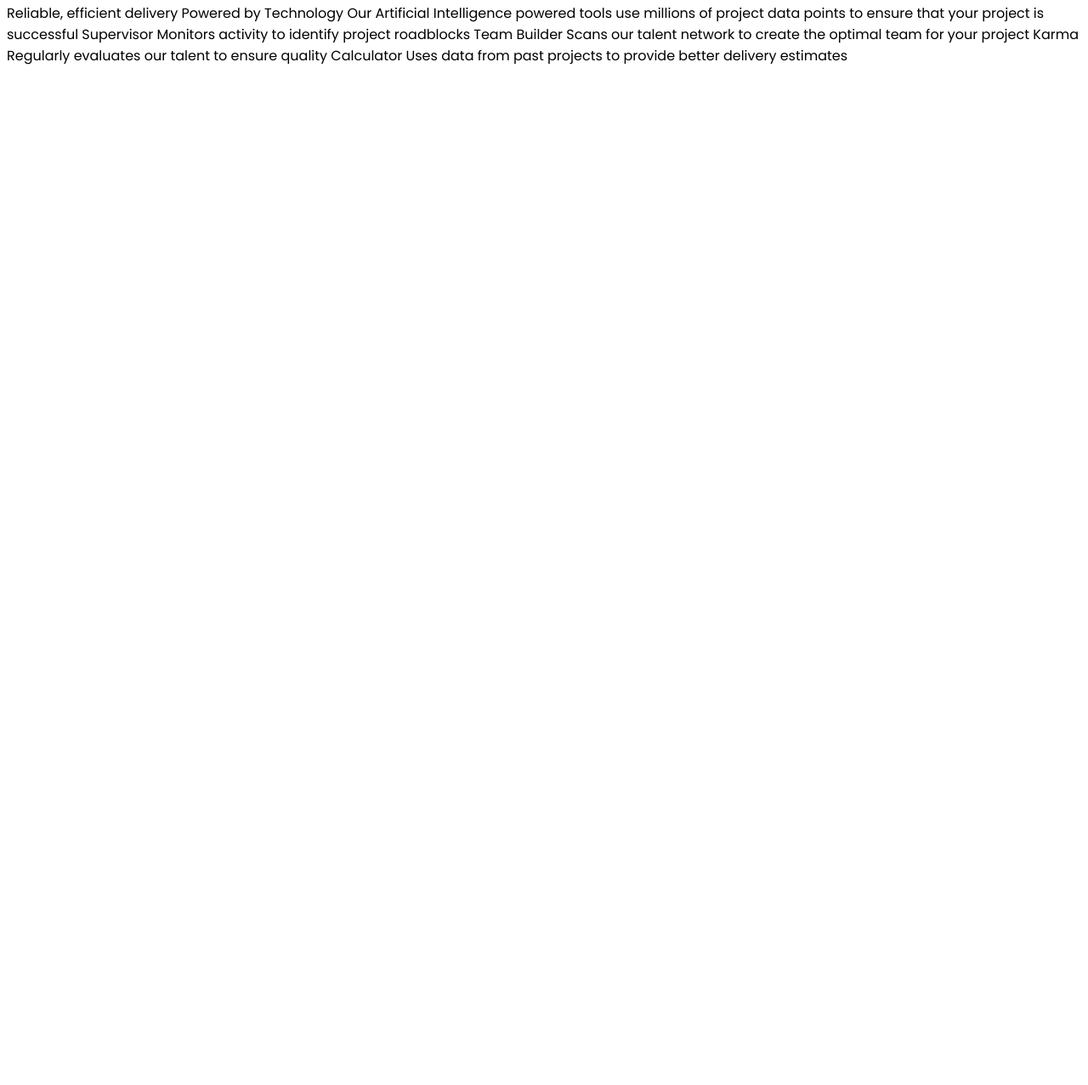
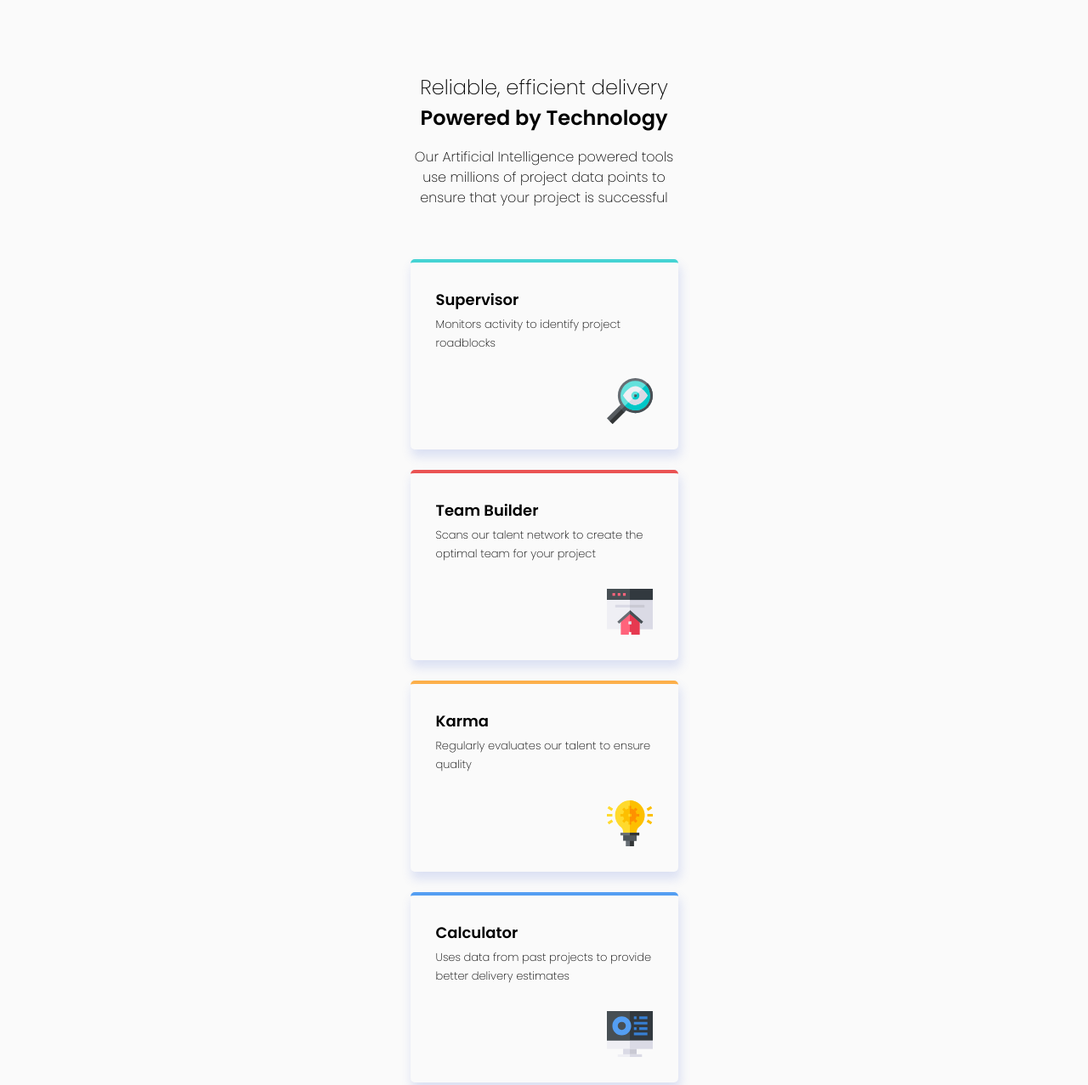
Before and after one commit to JimTK16/four-card-feature-section, a plain HTML site: page index.html in a window 1280 px wide. Shown: the part 5-1282 px from the top of the page at 85% size. Before the commit the page ends 800 px from the top, so only its background shows below. Drawn offline with Linux system fonts and the light colour scheme.

Commit message:
add mobile and desktop version

```diff
--- a/index.html
+++ b/index.html
@@ -7,12 +7,76 @@
     <title>Four card feature section</title>
   </head>
   <body>
-    Reliable, efficient delivery Powered by Technology Our Artificial
-    Intelligence powered tools use millions of project data points to ensure
-    that your project is successful Supervisor Monitors activity to identify
-    project roadblocks Team Builder Scans our talent network to create the
-    optimal team for your project Karma Regularly evaluates our talent to ensure
-    quality Calculator Uses data from past projects to provide better delivery
-    estimates
+    <main class="main">
+      <header class="header">
+        <h1 class="header-text-normal">Reliable, efficient delivery</h1>
+        <h2 class="header-text-bold">Powered by Technology</h2>
+        <p class="header-text-sm">
+          Our Artificial Intelligence powered tools use millions of project data
+          points to ensure that your project is successful
+        </p>
+      </header>
+      <section class="cards-container">
+        <div class="card supervisor">
+          <h3 class="card-header">Supervisor</h3>
+          <p class="card-text-sm">
+            Monitors activity to identify project roadblocks
+          </p>
+          <div class="icon-wrapper">
+            <img
+              src="images/icon-supervisor.svg"
+              alt="magnifying glass icon"
+              width="64"
+              height="64"
+            />
+          </div>
+        </div>
+        <div class="cards-wrapper">
+          <div class="card team-builder">
+            <h3 class="card-header">Team Builder</h3>
+            <p class="card-text-sm">
+              Scans our talent network to create the optimal team for your
+              project
+            </p>
+            <div class="icon-wrapper">
+              <img
+                src="images/icon-team-builder.svg"
+                alt="team builder icon"
+                width="64"
+                height="64"
+              />
+            </div>
+          </div>
+          <div class="card karma">
+            <h3 class="card-header">Karma</h3>
+            <p class="card-text-sm">
+              Regularly evaluates our talent to ensure quality
+            </p>
+            <div class="icon-wrapper">
+              <img
+                src="images/icon-karma.svg"
+                alt="light bulb icon"
+                width="64"
+                height="64"
+              />
+            </div>
+          </div>
+        </div>
+        <div class="card calculator">
+          <h3 class="card-header">Calculator</h3>
+          <p class="card-text-sm">
+            Uses data from past projects to provide better delivery estimates
+          </p>
+          <div class="icon-wrapper">
+            <img
+              src="images/icon-calculator.svg"
+              alt="computer screen icon"
+              width="64"
+              height="64"
+            />
+          </div>
+        </div>
+      </section>
+    </main>
   </body>
 </html>
--- a/style.css
+++ b/style.css
@@ -1,5 +1,139 @@
 @import url("https://fonts.googleapis.com/css2?family=Poppins:wght@200;400;600&display=swap");
+
+* {
+  box-sizing: border-box;
+  padding: 0;
+  margin: 0;
+}
+
+img,
+svg {
+  display: block;
+  max-width: 100%;
+}
+
+html {
+  font-size: 62.5%;
+}
 
 body {
   font-family: "Poppins", sans-serif;
+  line-height: 1.5;
+  min-height: 100vh;
+  background-color: hsl(0, 0%, 98%);
 }
+
+.main {
+  max-width: 37.5rem;
+  margin: 0 auto;
+  padding: 9rem 3rem;
+}
+
+.header {
+  text-align: center;
+  margin-block-end: 6rem;
+}
+
+.header-text-normal {
+  font-size: 2.4rem;
+  font-weight: 200;
+}
+
+.header-text-bold {
+  font-size: 2.4rem;
+  font-weight: 600;
+  margin-block-end: 1.6rem;
+}
+
+.header-text-sm {
+  font-size: 1.6rem;
+  font-weight: 200;
+}
+
+.cards-container,
+.cards-wrapper {
+  display: flex;
+  flex-direction: column;
+  gap: 2.4rem;
+}
+
+.card {
+  border-radius: 0.5rem;
+  padding: 3rem;
+  box-shadow: 2px 8px 12px 1px hsla(229, 63%, 58%, 0.17);
+}
+
+.card-header {
+  font-size: 1.8rem;
+  margin-block-end: 0.5rem;
+}
+
+.card-text-sm {
+  font-size: 1.3rem;
+  font-weight: 200;
+  line-height: 1.7;
+  margin-block-end: 3rem;
+}
+
+.icon-wrapper {
+  display: flex;
+  justify-content: flex-end;
+}
+
+.icon-wrapper img {
+  width: 5.4rem;
+  height: 5.4rem;
+}
+
+.supervisor {
+  border-top: 4px solid hsl(180, 62%, 55%);
+}
+
+.team-builder {
+  border-top: 4px solid hsl(0, 78%, 62%);
+}
+
+.karma {
+  border-top: 4px solid hsl(34, 97%, 64%);
+}
+
+.calculator {
+  border-top: 4px solid hsl(212, 86%, 64%);
+}
+
+@media screen and (min-width: 1440px) {
+  .main {
+    max-width: 120rem;
+  }
+
+  .header {
+    padding-inline: 30rem;
+  }
+
+  .header-text-normal,
+  .header-text-bold {
+    font-size: 3.6rem;
+  }
+
+  .header-text-sm {
+    font-size: 1.6rem;
+  }
+
+  .cards-container {
+    flex-direction: row;
+    align-items: center;
+    gap: 3rem;
+  }
+
+  .card {
+    flex: 1;
+  }
+  .cards-wrapper {
+    flex: 1.2;
+  }
+  .cards-wrapper {
+    display: flex;
+    flex-direction: column;
+    gap: 3rem;
+  }
+}
```
Also changed, not shown: 1 other file.
